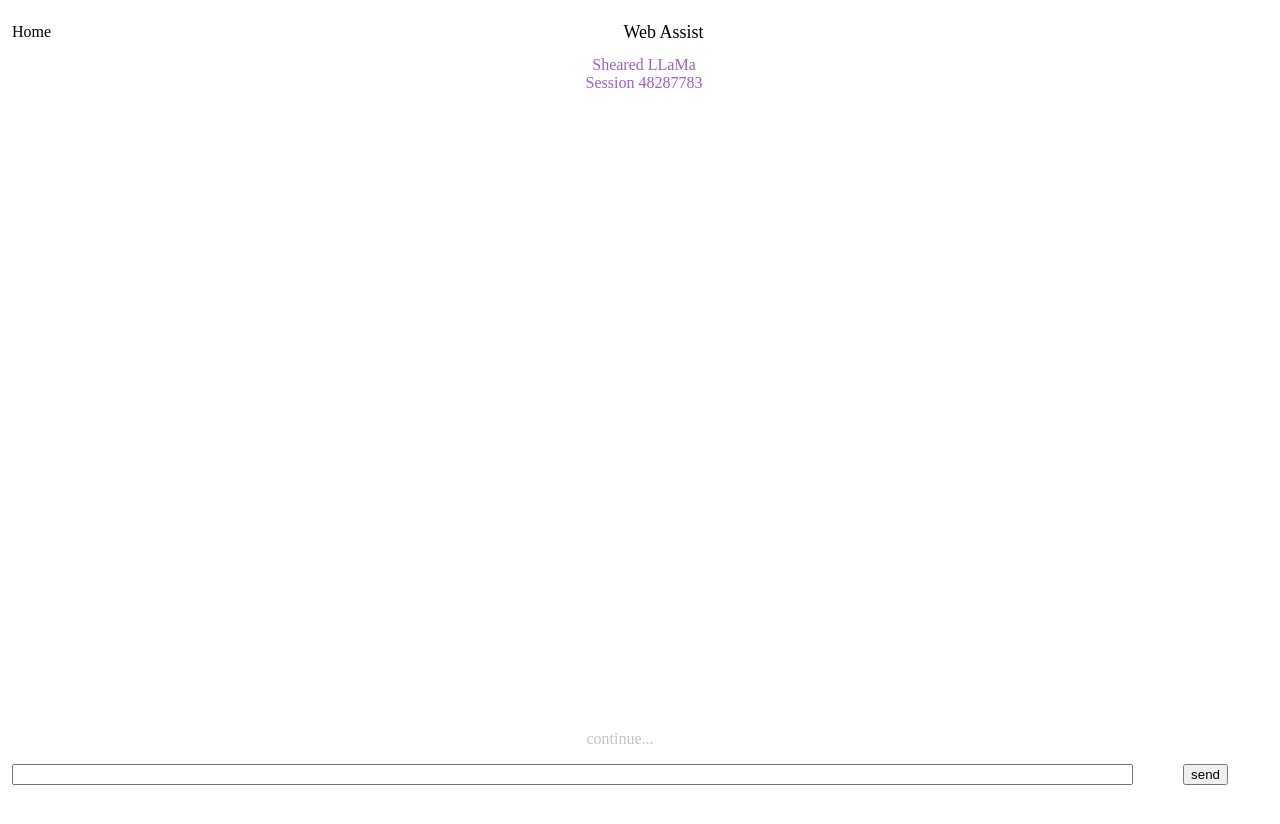
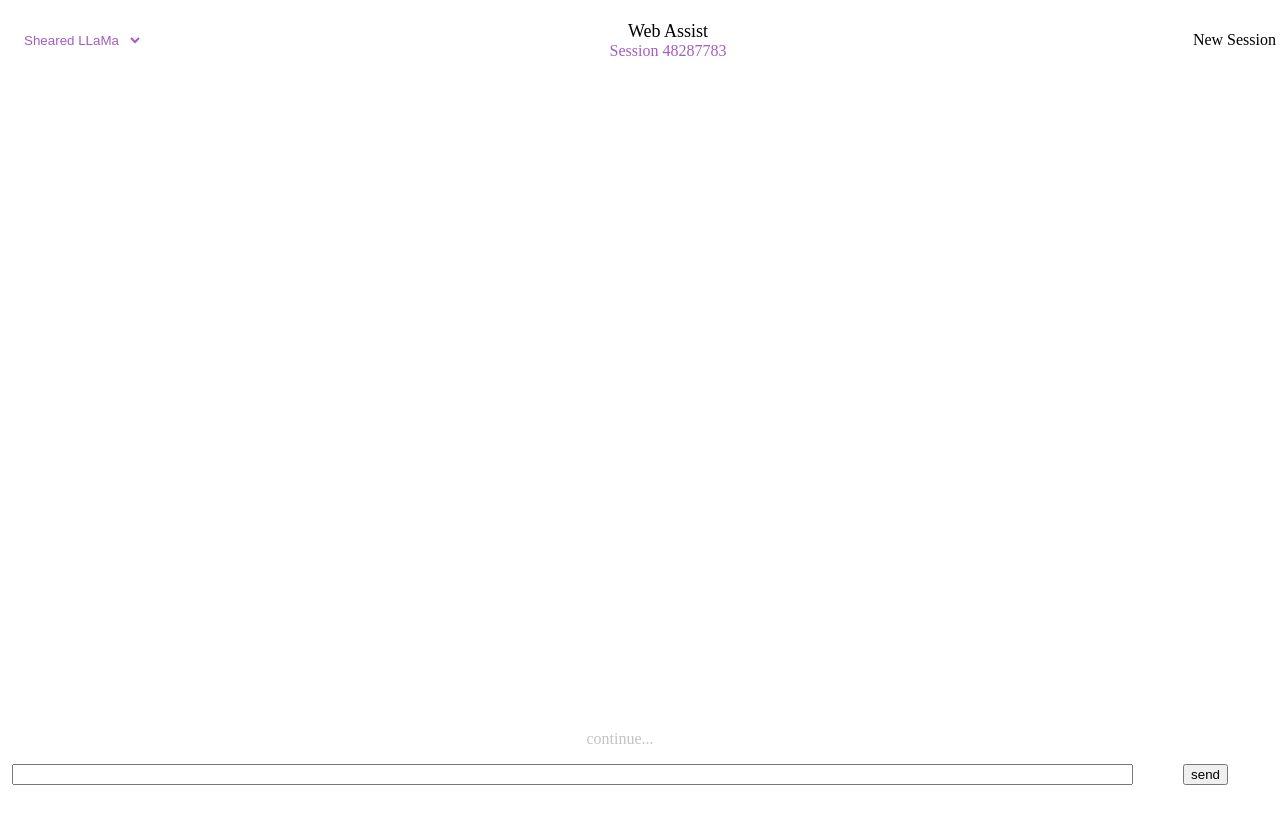
Before and after one commit to lilygostovic/web-assist, a React (Create React App) app in the folder Extension/: page / in a window 1280 px wide. Built offline with nearby package versions, Linux system fonts and the light colour scheme; the HTML template or start-up script is replaced by a standard one.

Commit message:
Change to select button for model, move sessionID under Title, have New Session

```diff
--- a/Extension/src/App.tsx
+++ b/Extension/src/App.tsx
@@ -1,13 +1,12 @@
 import { useState } from "react";
 import { StyledDiv } from "./components";
 import { ChatScreen, WelcomeScreen } from "./screens";
-import { ModelName } from "./types";
 
 import { ToastContainer } from "react-toastify";
 import "./toast.css";
 
 function App() {
-  const [chosenModel, setChosenModel] = useState<undefined | ModelName>(
+  const [chosenModel, setChosenModel] = useState<string | undefined>(
     "Sheared LLaMa"
   );
 
--- a/Extension/src/components/StyledText.tsx
+++ b/Extension/src/components/StyledText.tsx
@@ -34,6 +34,7 @@ export const StyledText = styled.text<StyledTextProps>`
         return css`
           font-size: 18px;
           font-weight: 500;
+          text-align: center;
         `;
       case "subtitle":
         return css`
--- a/Extension/src/screens/ChatScreen/Header.tsx
+++ b/Extension/src/screens/ChatScreen/Header.tsx
@@ -1,15 +1,22 @@
-import { ModelName } from "../../types";
+import { ModelNames } from "../../types";
 import { StyledDiv, StyledText } from "../../components";
+import { generateSessionID } from "./InputField/helper";
 
 type HeaderProps = {
-  model: ModelName;
-  modelSetter: React.Dispatch<React.SetStateAction<ModelName | undefined>>;
+  model: string;
+  modelSetter: React.Dispatch<React.SetStateAction<string | undefined>>;
+  sessionID: string;
+  sessionSetter: React.Dispatch<React.SetStateAction<string>>;
 };
 
-export const Header = ({ model, modelSetter }: HeaderProps) => (
-  <>
+export const Header = ({
+  model,
+  modelSetter,
+  sessionID,
+  sessionSetter,
+}: HeaderProps) => (
   <StyledDiv
-      height="5vh"
+    height="7vh"
     display="flex"
     flexDirection="row"
     alignItems="center"
@@ -19,15 +26,41 @@ export const Header = ({ model, modelSetter }: HeaderProps) => (
     top="0" // Stick it to the top of the viewport
     zIndex="999" // Ensure it's above other content
   >
-      <StyledDiv onClick={() => modelSetter(undefined)}>
-        <StyledText variant="homeButton">Home</StyledText>
+    <select
+      value={model}
+      onChange={(e) => modelSetter(e.target.value)}
+      style={{
+        // Customize select element style
+        border: "none",
+        background: "transparent",
+        padding: "0.5rem",
+        fontWeight: "500",
+        color: "#a15dc4",
+        textAlign: "center",
+      }}
+    >
+      {ModelNames.map((model) => (
+        <option key={model} value={model}>
+          {model}
+        </option>
+      ))}
+    </select>
+
+    <StyledDiv
+      display="flex"
+      width="100%"
+      justifyContent="center"
+      flexDirection="column"
+    >
+      <StyledText variant="title">Web Assist</StyledText>
+      <StyledText variant="subtitle">Session {sessionID}</StyledText>
     </StyledDiv>
-      <StyledDiv display="flex" width="100%" justifyContent="center">
-        <StyledText variant="title">Web Assist</StyledText>
+
+    <StyledDiv
+      onClick={() => sessionSetter(generateSessionID())}
+      style={{ marginLeft: "auto", whiteSpace: "nowrap" }}
+    >
+      <StyledText variant="homeButton">New Session</StyledText>
     </StyledDiv>
   </StyledDiv>
-    <StyledDiv display="flex" width="100%" justifyContent="center">
-      <StyledText variant="subtitle">{model}</StyledText>
-    </StyledDiv>
-  </>
 );
--- a/Extension/src/screens/ChatScreen/InputField/ContinueButton.tsx
+++ b/Extension/src/screens/ChatScreen/InputField/ContinueButton.tsx
@@ -1,7 +1,7 @@
 import { styled } from "styled-components";
 
 import { StyledDiv, StyledText } from "../../../components";
-import { ModelName, MousePosition, PrevTurn } from "../../../types";
+import { MousePosition, PrevTurn } from "../../../types";
 import { useModelsService } from "../../../services";
 
 const StyledButtonDiv = styled.div`
@@ -13,7 +13,7 @@ const StyledButtonDiv = styled.div`
 `;
 
 type ContinueButtonProps = {
-  model: ModelName;
+  model: string;
   sessionID: string;
   uidKey: string;
   historyExists: boolean;
--- a/Extension/src/screens/ChatScreen/InputField/index.tsx
+++ b/Extension/src/screens/ChatScreen/InputField/index.tsx
@@ -2,13 +2,13 @@ import { useState } from "react";
 
 import { StyledDiv, ErrorToast, InfoToast } from "../../../components";
 import { useModelsService } from "../../../services";
-import { ChatMessage, ModelName, PrevTurn, ResponseBody } from "../../../types";
+import { ChatMessage, PrevTurn, ResponseBody } from "../../../types";
 import { ContinueButton } from "./ContinueButton";
 import { handleResponse } from "./handleResponse";
 import { useMousePosition } from "./useMousePosition";
 
 type InputFieldProps = {
-  model: ModelName;
+  model: string;
   sessionID: string;
   uidKey: string;
   history: ChatMessage[];
--- a/Extension/src/screens/ChatScreen/index.tsx
+++ b/Extension/src/screens/ChatScreen/index.tsx
@@ -1,15 +1,15 @@
 import { useRef, useState } from "react";
 
 import { StyledDiv, StyledText } from "../../components";
-import { ChatMessage, ModelName } from "../../types";
+import { ChatMessage } from "../../types";
 import { Header } from "./Header";
 import { InputField } from "./InputField";
 import { MessageHistory } from "./MessageHistory";
 import { generateSessionID } from "./InputField/helper";
 
 type ChatScreenProps = {
-  model: ModelName;
-  modelSetter: React.Dispatch<React.SetStateAction<ModelName | undefined>>;
+  model: string;
+  modelSetter: React.Dispatch<React.SetStateAction<string | undefined>>;
 };
 
 export const ChatScreen = ({ model, modelSetter }: ChatScreenProps) => {
@@ -19,11 +19,13 @@ export const ChatScreen = ({ model, modelSetter }: ChatScreenProps) => {
   const uidKey = "web-assist-id";
 
   return (
-    <StyledDiv height="100%" width="100%">
-      <Header model={model} modelSetter={modelSetter} />
-      <StyledDiv display="flex" width="100%" justifyContent="center">
-        <StyledText variant="subtitle">Session {sessionID}</StyledText>
-      </StyledDiv>
+    <StyledDiv height="95%" width="100%">
+      <Header
+        model={model}
+        modelSetter={modelSetter}
+        sessionID={sessionID}
+        sessionSetter={setSessionID}
+      />
       <StyledDiv
         width="100%"
         height="85%"
--- a/Extension/src/screens/WelcomeScreen/index.tsx
+++ b/Extension/src/screens/WelcomeScreen/index.tsx
@@ -1,12 +1,12 @@
-import { ModelName, modelNames } from "../../types";
+import { ModelNames } from "../../types";
 import { StyledDiv, StyledText } from "../../components";
 
 type ModelButtonProps = {
-  modelName: ModelName;
-  modelSetter: React.Dispatch<React.SetStateAction<ModelName | undefined>>;
+  model: string;
+  modelSetter: React.Dispatch<React.SetStateAction<string | undefined>>;
 };
 
-const ModelButton = ({ modelName, modelSetter }: ModelButtonProps) => (
+const ModelButton = ({ model, modelSetter }: ModelButtonProps) => (
   <StyledDiv
     display="flex"
     flexDirection="column"
@@ -17,15 +17,15 @@ const ModelButton = ({ modelName, modelSetter }: ModelButtonProps) => (
     my="6px"
     py="10px"
     onClick={() => {
-      modelSetter(modelName);
+      modelSetter(model);
     }}
   >
-    <StyledText color="white">{modelName}</StyledText>
+    <StyledText color="white">{model}</StyledText>
   </StyledDiv>
 );
 
 type WelcomeScreenProps = {
-  modelSetter: React.Dispatch<React.SetStateAction<ModelName | undefined>>;
+  modelSetter: React.Dispatch<React.SetStateAction<string | undefined>>;
 };
 
 export const WelcomeScreen = ({ modelSetter }: WelcomeScreenProps) => {
@@ -51,8 +51,8 @@ export const WelcomeScreen = ({ modelSetter }: WelcomeScreenProps) => {
         alignItems="center"
         my="45px"
       >
-        {modelNames.map((modelName) => (
-          <ModelButton modelName={modelName} modelSetter={modelSetter} />
+        {ModelNames.map((model) => (
+          <ModelButton model={model} modelSetter={modelSetter} />
         ))}
       </StyledDiv>
       <StyledText variant="welcomeText">
--- a/Extension/src/types/index.ts
+++ b/Extension/src/types/index.ts
@@ -2,9 +2,7 @@ export type ChatMessage = {
   content: string;
   speaker: "user" | "model";
 };
-
-export type ModelName = "Sheared LLaMa";
-export const modelNames: ModelName[] = ["Sheared LLaMa"];
+export const ModelNames: string[] = ["Sheared LLaMa"];
 
 export type Intent =
   | "change"
```
Also changed, not shown: Extension/src/services/modelsService/index.ts (+4 -4 lines), Extension/src/styles.css (line endings or trailing spaces). Lines whose indentation alone changed are shown as unchanged.
